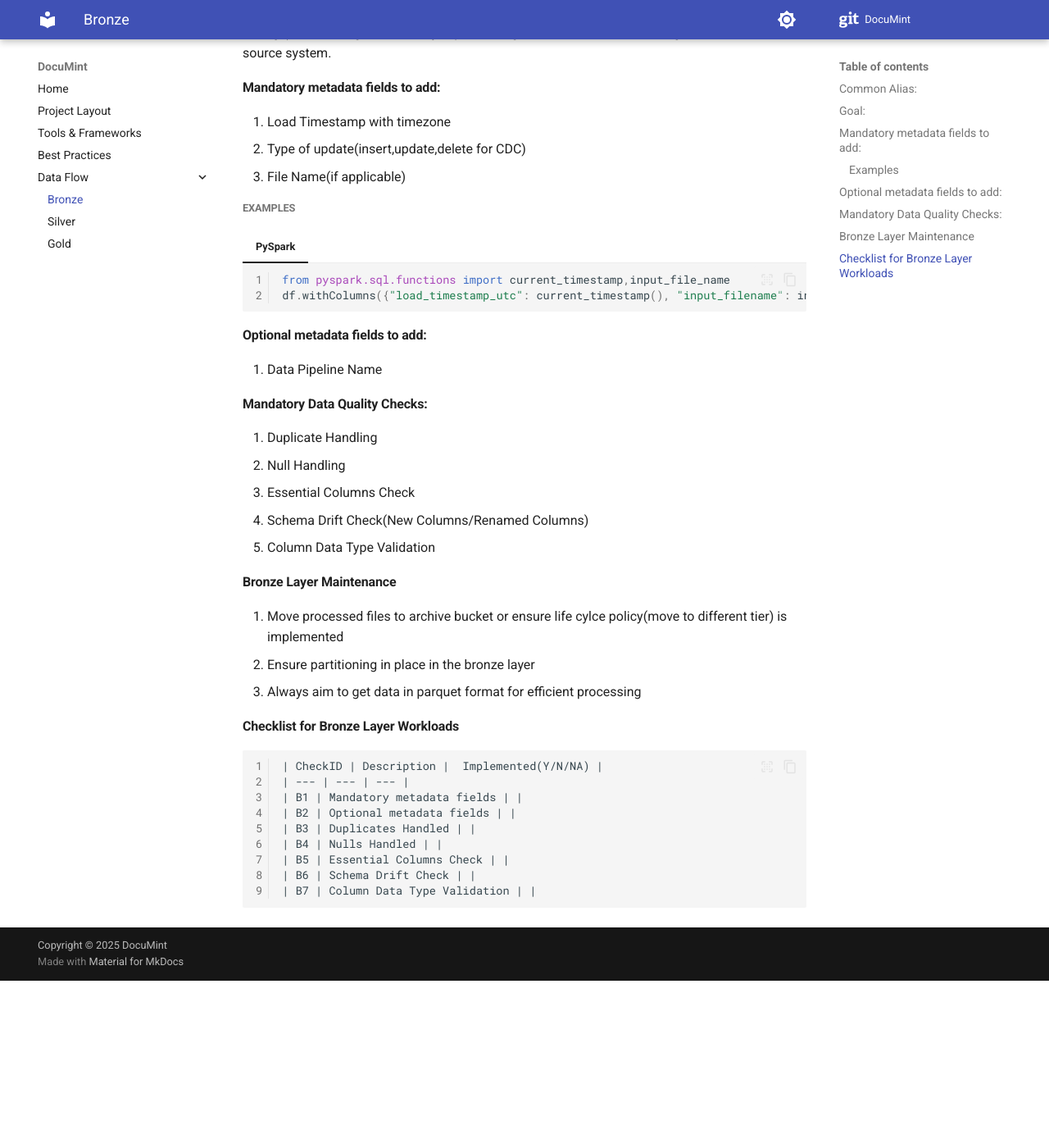
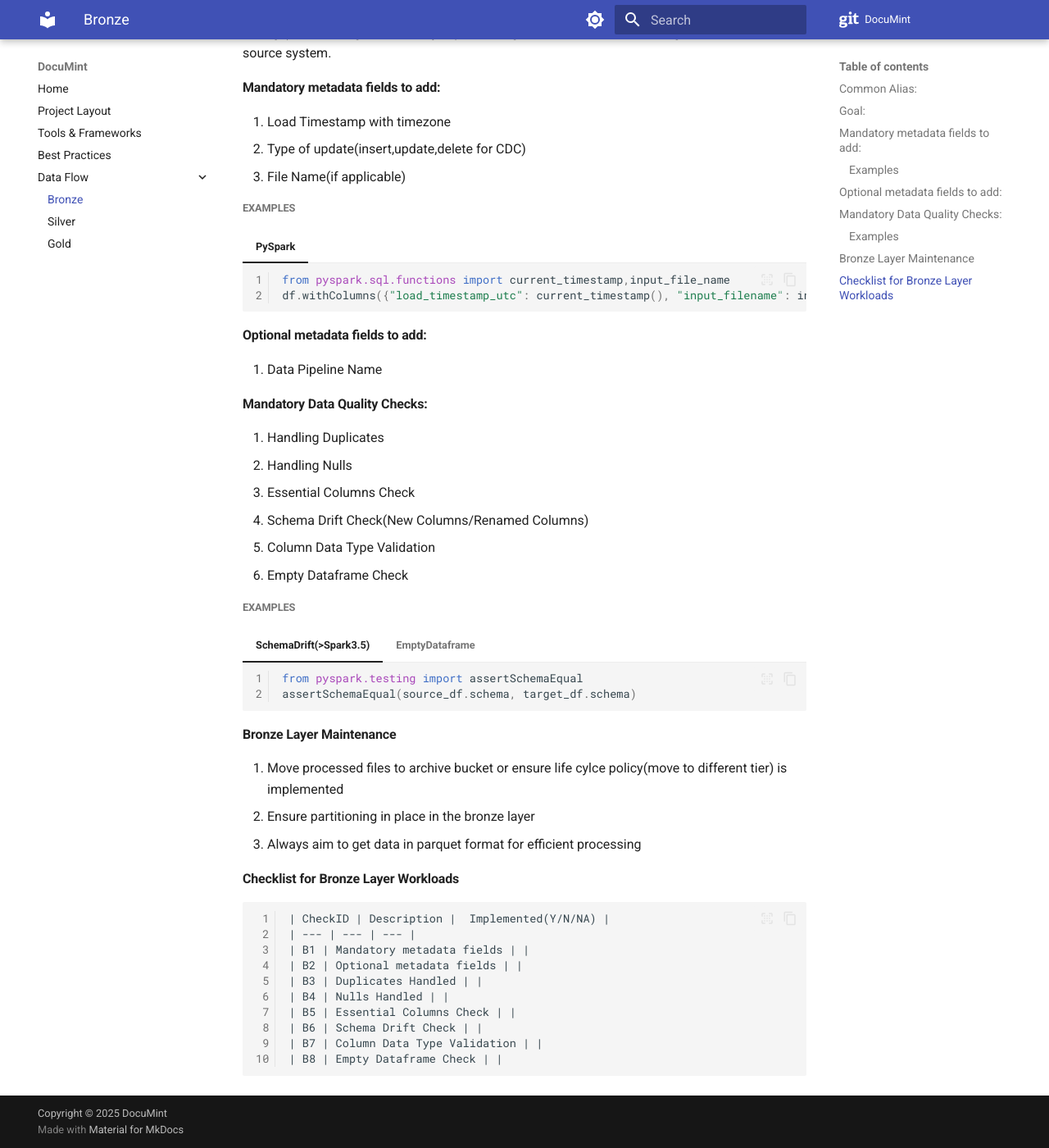
Before and after one commit to g-kannan/documint, an MkDocs documentation site: the page built from docs/03_DataLayers/02_Bronze/Bronze.md, in a window 1280 px wide and 1400 px high, scrolled down 380 px. Shown: the whole window at 82% size. Built offline with MkDocs 1.6.1 and Material for MkDocs 9.7.7, drawn with Linux system fonts in a browser that asks for light colours; comment, search, counter and statistics services are not loaded; before the commit the page ends 1576 px from its top, so only the background shows below that.

Commit message:
Revise documentation structure: add new data loading tool, restore data flow layers, and implement combined checklist for data pipelines.

````diff
--- a/docs/03_DataFlow/02_Bronze/Bronze.md
+++ b/docs/03_DataLayers/02_Bronze/Bronze.md
@@ -23,13 +23,25 @@ The Bronze layer is where we land all the data from external source systems. The
 
 
 #### Mandatory Data Quality Checks:
-1. Duplicate Handling
-2. Null Handling
+1. Handling Duplicates
+2. Handling Nulls
 3. Essential Columns Check
 4. Schema Drift Check(New Columns/Renamed Columns)
-4. Column Data Type Validation
+5. Column Data Type Validation
+6. Empty Dataframe Check
 
+##### Examples
+=== "SchemaDrift(>Spark3.5)"
 
+    ``` python
+    from pyspark.testing import assertSchemaEqual
+    assertSchemaEqual(source_df.schema, target_df.schema)
+    ```
+=== "EmptyDataframe"
+
+    ``` python
+    source_df.isEmpty()
+    ```
 
 #### Bronze Layer Maintenance
 1. Move processed files to archive bucket or ensure life cylce policy(move to different tier) is implemented
@@ -48,4 +60,5 @@ The Bronze layer is where we land all the data from external source systems. The
 | B5 | Essential Columns Check | |
 | B6 | Schema Drift Check | |
 | B7 | Column Data Type Validation | |
+| B8 | Empty Dataframe Check | |
 ```
--- a/mkdocs.yml
+++ b/mkdocs.yml
@@ -47,6 +47,7 @@ theme:
 plugins:
   - tags
   - open-in-new-tab
+  - search
 copyright: Copyright &copy; 2025 DocuMint
 nav:
   - Home: index.md
@@ -54,6 +55,6 @@ nav:
   - Tools & Frameworks: 02_Tools_Frameworks/Python.md
   - Best Practices: 04_Best_Practices/Cloud_Service_Providers.md
   - Data Flow:
-      - Bronze: 03_DataFlow/02_Bronze/Bronze.md
-      - Silver: 03_DataFlow/03_Silver/Silver.md
-      - Gold: 03_DataFlow/04_Gold/Gold.md
+      - Bronze: 03_DataLayers/02_Bronze/Bronze.md
+      - Silver: 03_DataLayers/03_Silver/Silver.md
+      - Gold: 03_DataLayers/04_Gold/Gold.md
````
Also changed, not shown: docs/02_Tools_Frameworks/Python.md (+1 -0 lines), docs/03_DataFlow/03_Silver/Silver.md (deleted, +0 -5 lines), docs/03_DataLayers/03_Silver/Silver.md (added, +12 -0 lines), docs/03_DataLayers/CombinedChecklist.md (renamed from docs/03_DataFlow/CombinedChecklist.md, +1 -1 lines), docs/03_DataLayers/01_Source/DataSources.md (renamed from docs/03_DataFlow/01_Source/DataSources.md), docs/03_DataLayers/04_Gold/Gold.md (renamed from docs/03_DataFlow/04_Gold/Gold.md).
